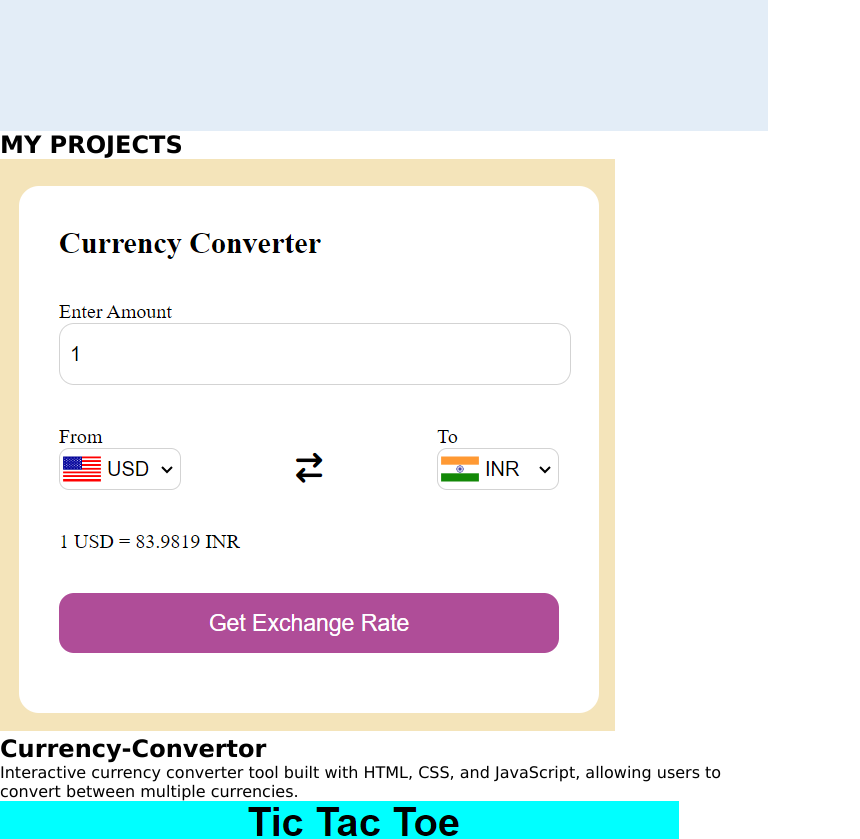
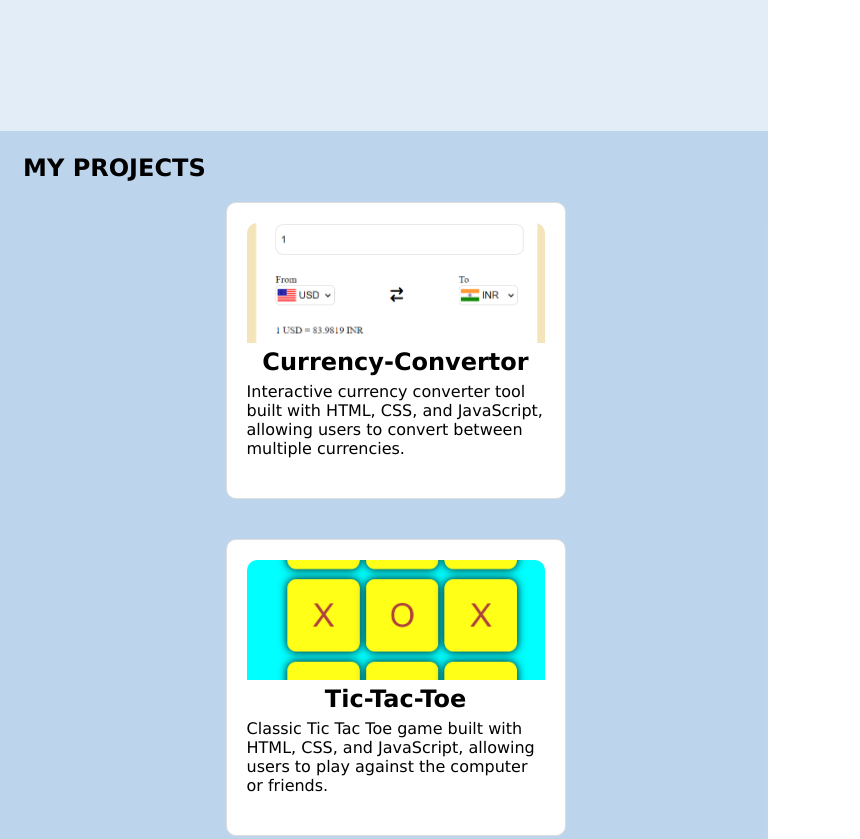
Before and after one commit to lokii9024/Portfolio, a plain HTML site: page index.html in a window 768 px wide. Shown: the part 1300-2139 px from the top of the page, 860 px wide, since content can reach past the window. Drawn offline with Linux system fonts and the light colour scheme.

Commit message:
Update style.css

```diff
--- a/style.css
+++ b/style.css
@@ -276,6 +276,67 @@
         height: 50vh;
     }
 }
+
+.projects{
+    padding-top: 3vw;
+    padding-left: 3vw;
+    min-height: 80vh;
+    background-color: #b4cfeade;
+}
+
+/* -------------------------projects----------------- */
+.card-container {
+    display: flex;
+    flex-wrap: wrap;
+    justify-content: center;
+  }
+
+  .card {
+    background-color: #fff;
+    border: 1px solid #ddd;
+    border-radius: 10px;
+    margin: 20px;
+    padding: 20px;
+    width: 300px;
+    display: flex;
+    flex-direction: column;
+    align-items: center;
+  }
+
+  .card img {
+    width: 100%;
+    height: 150px;
+    object-fit: cover;
+    border-radius: 10px 10px 0 0;
+  }
+
+  .card h2 {
+    margin-top: 5px;
+  }
+
+  .card p {
+    margin-top: 6px;
+    margin-bottom: 20px;
+  }
+
+  @media (max-width: 768px) {
+    .card {
+      width: 100%;
+    }
+    .card img {
+      height: 100px;
+    }
+  }
+
+  @media (min-width: 768px) and (max-width: 1024px) {
+    .card {
+      width: 40%;
+    }
+    .card img {
+      height: 120px;
+    }
+  }
+
 /* ----------------------footer--------------- */
 
 footer{
```
